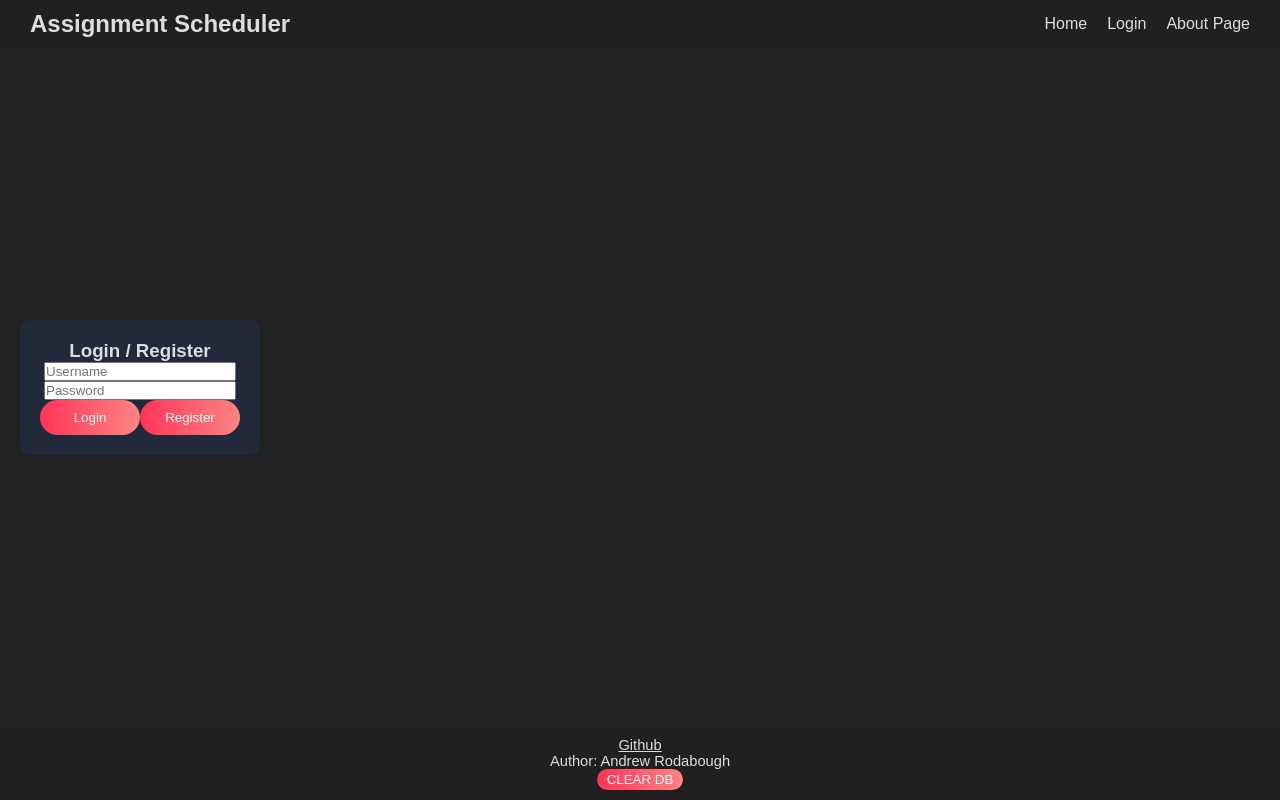
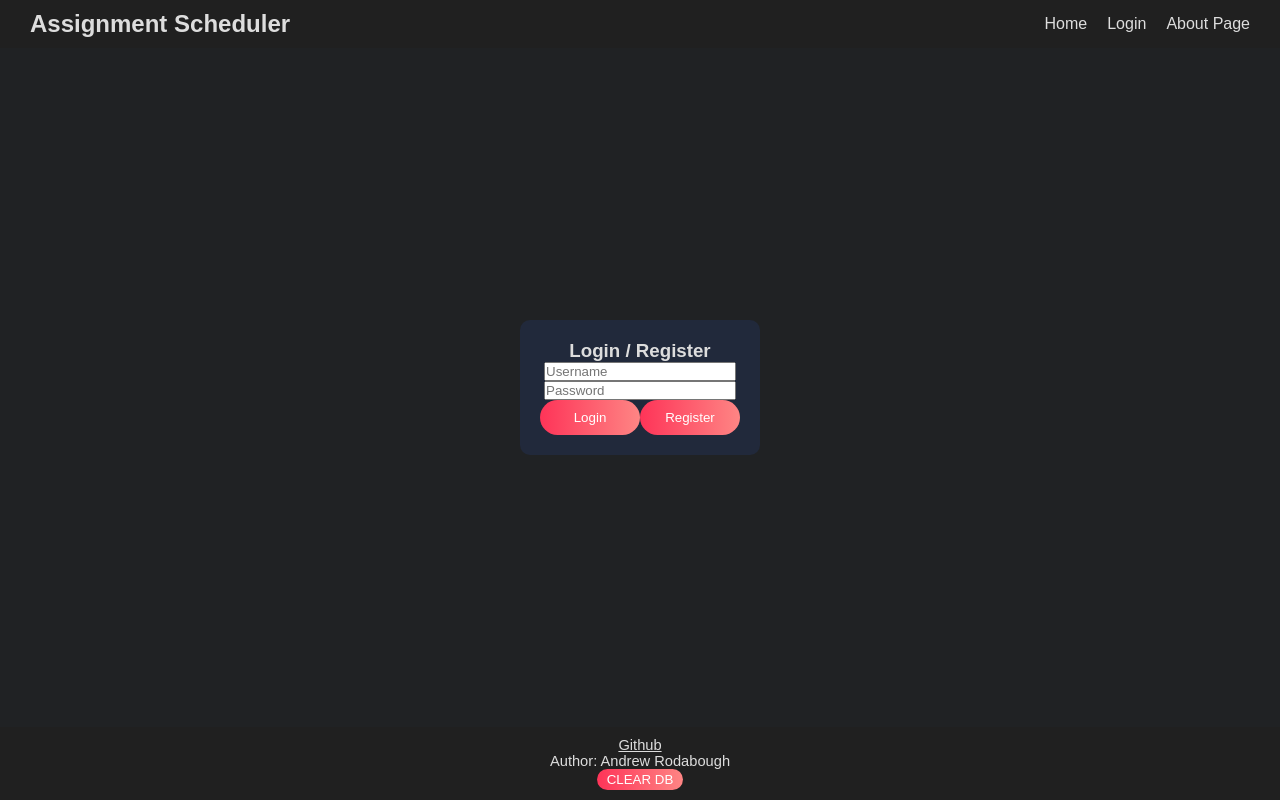
Before and after one commit to AndrewRodabough/AssignmentScheduler, a React (Vite) app: page /login in a window 1280 px wide. Built offline with nearby package versions, Linux system fonts and the light colour scheme; no server answers.

Commit message:
centered login and moved login box css to login.css

```diff
--- /dev/null
+++ b/src/login/login.css
@@ -0,0 +1,25 @@
+@import "../app.css";
+
+.login-container {
+    flex: 1;
+    display: flex;
+    flex-direction: column;
+    align-items: center;
+    justify-content: center;
+}
+
+.loginBox {
+    text-align: center;
+}
+
+.loginBox input {
+    width: 192px;
+}
+
+.loginBox button {
+    width: 100px;
+    cursor: pointer;
+    border: none;
+    border-radius: 20px;
+    padding: 10px 20px;
+}
--- a/src/login/login.jsx
+++ b/src/login/login.jsx
@@ -1,6 +1,7 @@
 import React, { useState, useContext } from 'react';
 import { useNavigate } from 'react-router-dom';
 import { useAuth } from '../AuthContext.jsx';
+import './login.css';
 
 function login() {
     const { handleLogin, handleRegister } = useAuth();
@@ -46,7 +47,7 @@ function login() {
 
     return (
 
-        <div style={{ display: 'flex', justifyContent: 'center', alignItems: 'center' }}>
+        <section className="login-container">
             <section className="box loginBox">
                 <h3>Login / Register</h3>
 
@@ -73,7 +74,7 @@ function login() {
                     <button type="submit" name="register" onClick={() => setActionType('register')}>Register</button>
                 </form>
             </section>
-        </div>
+        </section>
     );
 }
 
```
